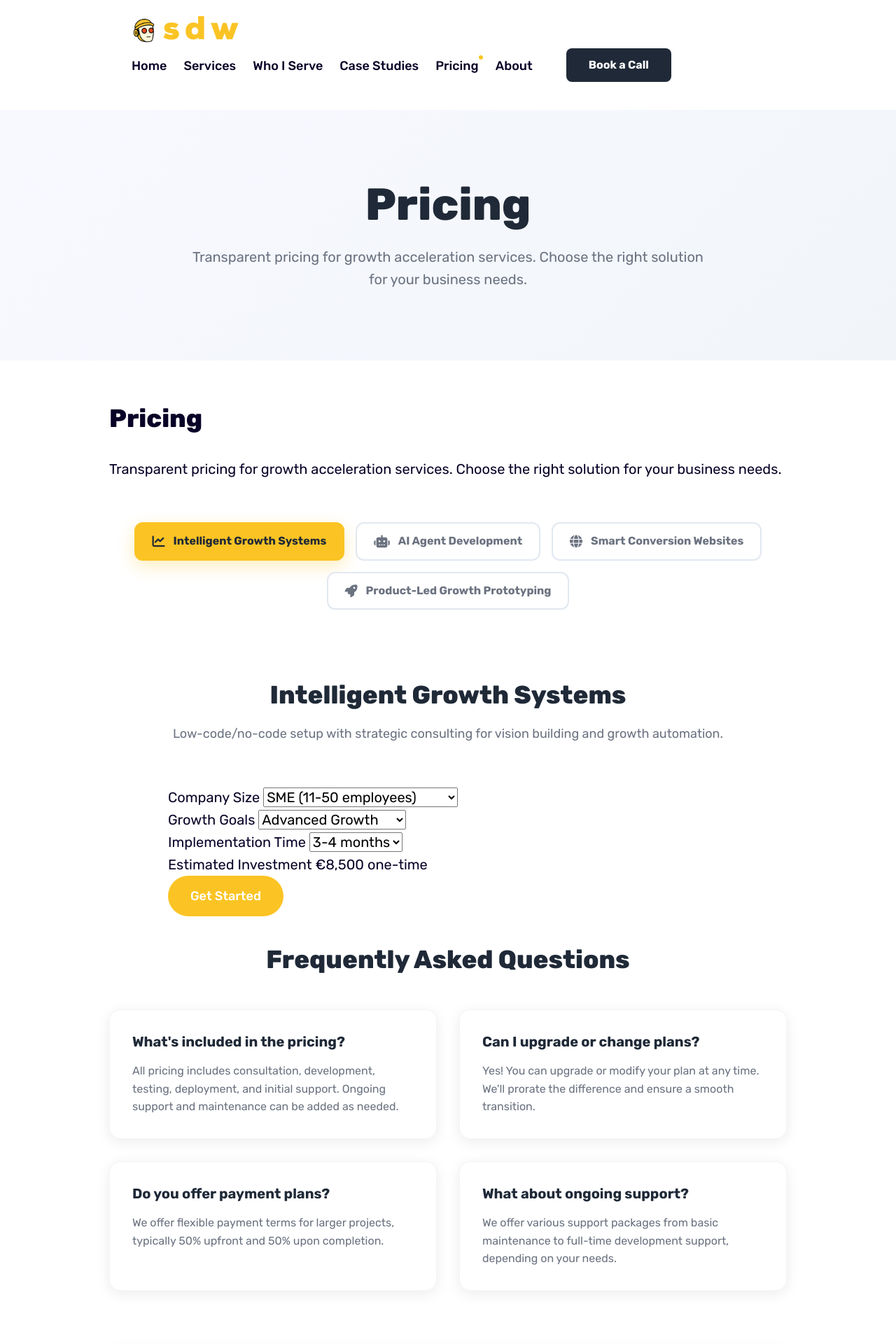
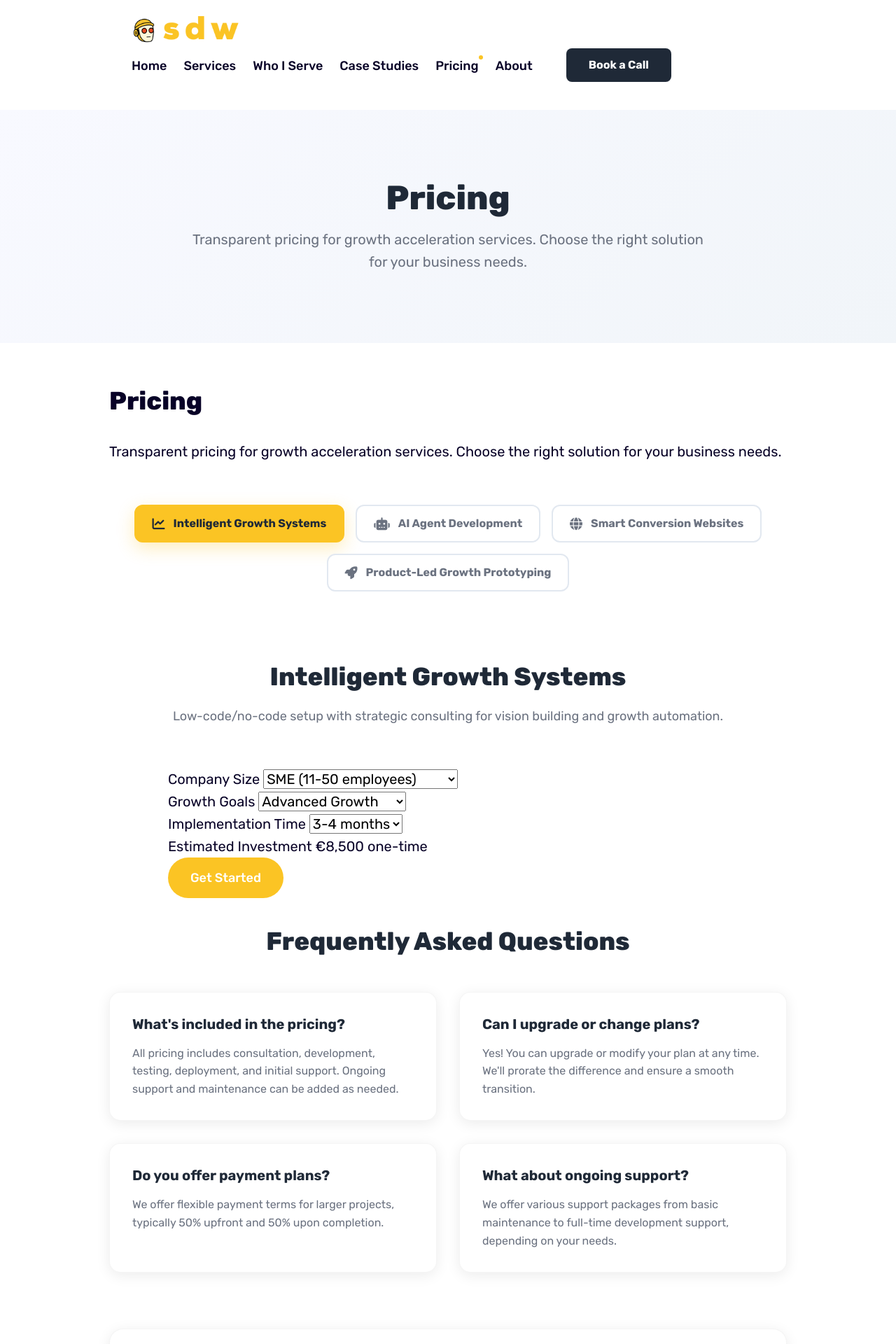
Before and after one commit to nikpalumbo/nikpalumbo.github.io, a Jekyll site: the page built from _pages/pricing.md, in a window 1280 px wide. Shown: the top 1920 px of the page at 70% size. Built offline with Jekyll 4.4.1, drawn with Linux system fonts in a browser that asks for light colours.

Commit message:
Fixed the hero section of Pricing

```diff
--- a/_sass/3-modules/_hero.scss
+++ b/_sass/3-modules/_hero.scss
@@ -264,6 +264,19 @@
   &::after {
     display: none;
   }
+
+  .hero__title {
+    font-size: 48px;
+    margin-bottom: 16px; /* Match about and case studies pages */
+
+    @media (max-width: 768px) {
+      font-size: 36px;
+    }
+
+    @media (max-width: 576px) {
+      font-size: 28px;
+    }
+  }
 }
 
 /* Hero Subtitle */
```
Also changed, not shown: 15 other files.
